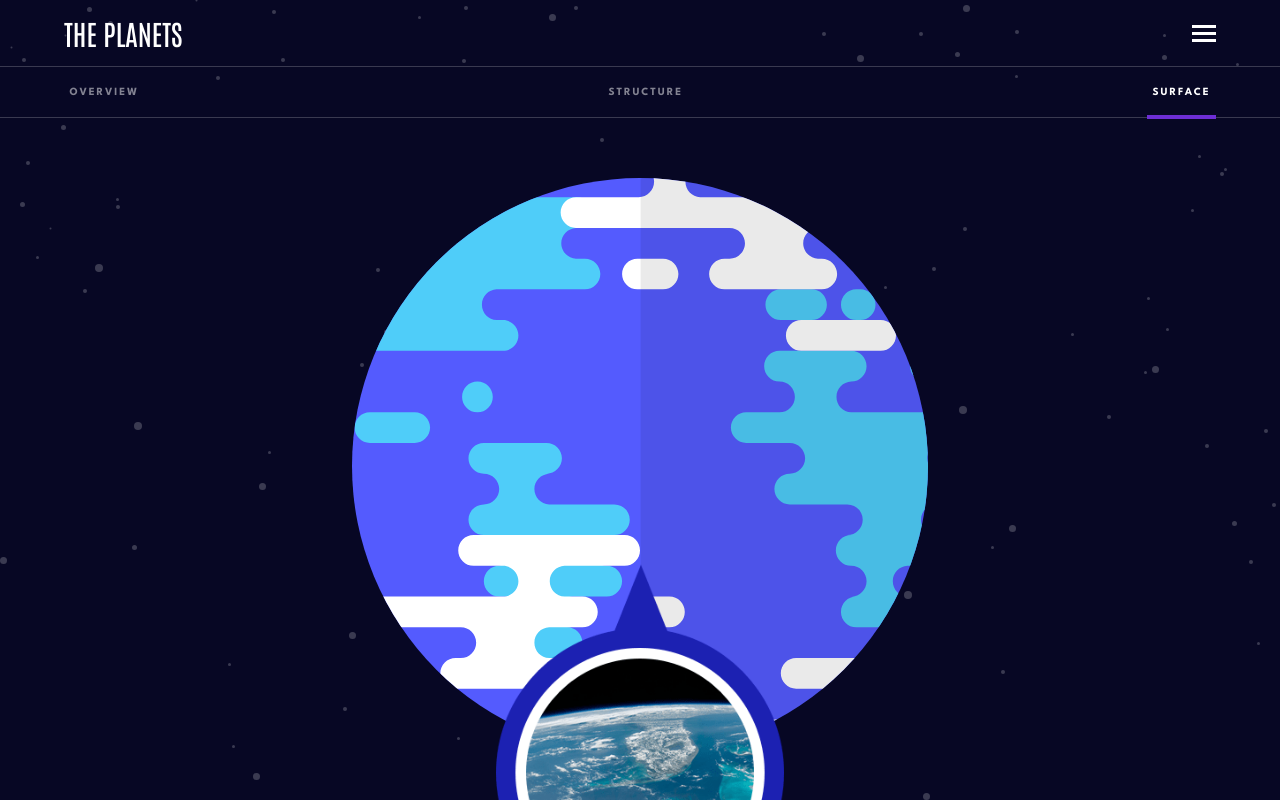
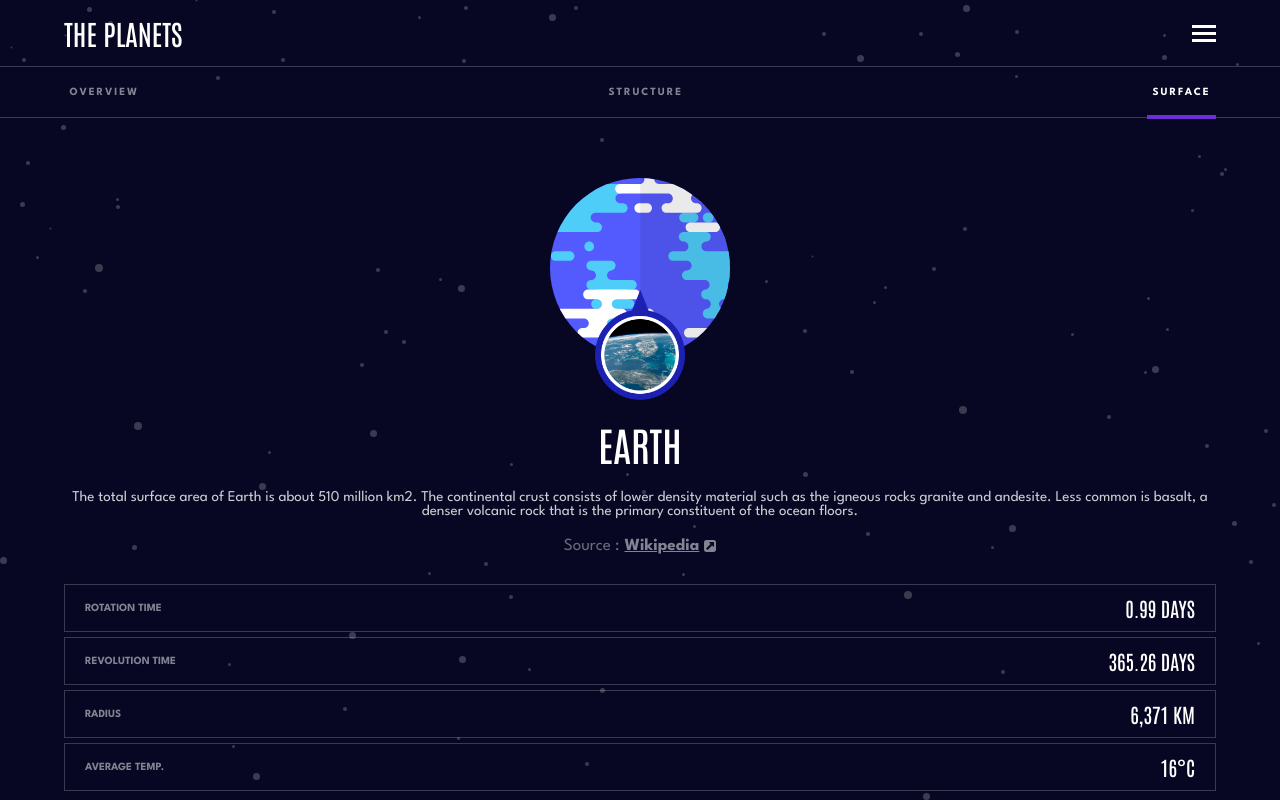
Before and after one commit to ATEOTG/planets-fact-site, a React (Create React App) app: page /earth/surface in a window 1280 px wide. Shown: the top 800 px of the page. Built offline with nearby package versions, Linux system fonts and the light colour scheme.

Commit message:
added Saturn page

```diff
--- a/src/App.js
+++ b/src/App.js
@@ -6,6 +6,7 @@ import Venus from "./pages/Venus";
 import Earth from "./pages/Earth";
 import Mars from "./pages/Mars";
 import Jupiter from "./pages/Jupiter";
+import Saturn from "./pages/Saturn";
 
 function App() {
   return (
@@ -18,6 +19,7 @@ function App() {
         <Route path="/venus/*" element={<Venus />} />
         <Route path="/mars/*" element={<Mars />} />
         <Route path="/jupiter/*" element={<Jupiter />} />
+        <Route path="/saturn/*" element={<Saturn />} />
       </Routes>
     </Fragment>
   );
--- a/src/components/InnerNav.module.css
+++ b/src/components/InnerNav.module.css
@@ -1,6 +1,5 @@
 .inner-nav-cont {
   padding: 2em 0;
-  margin-bottom: 6em;
   border-bottom: 1px solid rgba(255, 255, 255, 0.2);
 }
 
--- a/src/components/PlanetDisplay.js
+++ b/src/components/PlanetDisplay.js
@@ -5,6 +5,7 @@ function PlanetDisplay(props) {
   const surfaceDisplay = props.isSurface;
   return (
     <div className={`${classes["planet-display-cont"]} ${"centered"}`}>
+      <div className={classes["img-displays"]}>
         <img
           className={classes["planet-img"]}
           src={props.image}
@@ -18,6 +19,7 @@ function PlanetDisplay(props) {
               alt="earth surface"
             />
           )}
+        </div>
       </div>
       <div className={classes["display-text"]}>
         <h1>{props.header}</h1>
--- a/src/components/PlanetDisplay.module.css
+++ b/src/components/PlanetDisplay.module.css
@@ -4,7 +4,6 @@
   flex-direction: column;
   justify-content: center;
   align-items: center;
-  gap: 4rem;
 }
 .display-text {
   display: flex;
@@ -27,6 +26,13 @@
   text-align: center;
 }
 
+.img-displays {
+  display: flex;
+  flex-direction: column;
+  align-items: center;
+  justify-content: center;
+}
+
 .source {
   display: flex;
   align-items: center;
@@ -44,14 +50,23 @@
   color: rgba(255, 255, 255, 0.5);
 }
 
+.img-displays {
+  position: relative;
+  height: 300px;
+}
+
 .planet-img {
-  width: 50%;
+  transform: scale(0.4);
+}
+
+.surface-display {
+  position: absolute;
 }
 
 .surface-img {
   position: absolute;
-  width: 25%;
-  top: 0;
+  width: 9rem;
+  bottom: 0;
   left: 0;
-  transform: translate(150%, 110%);
+  transform: translate(-50%, 120%);
 }
--- a/src/index.css
+++ b/src/index.css
@@ -29,7 +29,7 @@ body {
   font-family: "League Spartan", sans-serif;
   background-color: var(--background-clr);
   background-image: url("./assets/background-stars.svg");
-  overflow: hidden;
+  overflow-x: hidden;
 }
 
 .centered {
--- /dev/null
+++ b/src/pages/Saturn.js
@@ -0,0 +1,76 @@
+import { Route, Routes, Navigate } from "react-router-dom";
+import classes from "./Saturn.module.css";
+import InnerNav from "../components/InnerNav";
+import NumericalInfo from "../components/NumericalInfo";
+import PlanetDisplay from "../components/PlanetDisplay";
+import planetSaturn from "../assets/planet-saturn.svg";
+import planetSaturnInternal from "../assets/planet-saturn-internal.svg";
+import saturnGeology from "../assets/geology-saturn.png";
+
+function Saturn() {
+  return (
+    <div className="page-cont">
+      <InnerNav
+        activeClass={classes["saturn-active"]}
+        inactiveClass={classes["saturn-inactive"]}
+      />
+      <Routes>
+        {/* <Route path="earth" to={<Navigate replace to="overview" />} /> */}
+        <Route
+          path="overview"
+          element={
+            <PlanetDisplay
+              image={planetSaturn}
+              header={"SATURN"}
+              description={`Saturn is the sixth planet from the Sun and the second-largest in the Solar
+              System, after Jupiter. It is a gas giant with an average radius of about
+              nine and a half times that of Earth. It only has one-eighth the average
+              density of Earth.`}
+              source={"https://en.wikipedia.org/wiki/Saturn"}
+            />
+          }
+        />
+        <Route
+          path="structure"
+          element={
+            <PlanetDisplay
+              image={planetSaturnInternal}
+              header={"SATURN"}
+              description={`Despite consisting mostly of hydrogen and helium, most of Saturn's mass
+              is not in the gas phase, because hydrogen becomes a non-ideal liquid
+              when the density is above 0.01 g/cm3, which is reached at a radius
+              containing 99.9% of Saturn's mass.`}
+              source={"https://en.wikipedia.org/wiki/Saturn#Internal_structure"}
+            />
+          }
+        />
+        <Route
+          path="surface"
+          element={
+            <PlanetDisplay
+              image={planetSaturn}
+              isSurface={true}
+              surfaceImage={saturnGeology}
+              header={"SATURN"}
+              description={`The outer atmosphere of Saturn contains 96.3% molecular hydrogen and 3.25%
+              helium by volume. The planet's most famous feature is its prominent ring
+              system, which is composed mostly of ice particles with a smaller amount
+              of rocky debris and dust.
+            `}
+              source={"https://en.wikipedia.org/wiki/Saturn#Atmosphere"}
+            />
+          }
+        />
+      </Routes>
+
+      <NumericalInfo
+        rotation={"10.8 HOURS"}
+        revolution={"29.46 YEARS"}
+        radius={"58,232 KM"}
+        temp={"-138°C"}
+      />
+    </div>
+  );
+}
+
+export default Saturn;
--- /dev/null
+++ b/src/pages/Saturn.module.css
@@ -0,0 +1,14 @@
+.saturn-active,
+.saturn-active:hover,
+.saturn-active:active {
+  color: var(--white) !important;
+  border-bottom: 4px solid var(--saturn-clr);
+}
+
+.saturn-inactive {
+  transition: all 0.3s;
+}
+.saturn-inactive:hover {
+  color: var(--white);
+  border-bottom: 4px solid var(--saturn-clr);
+}
```
Lines whose indentation alone changed are shown as unchanged.
